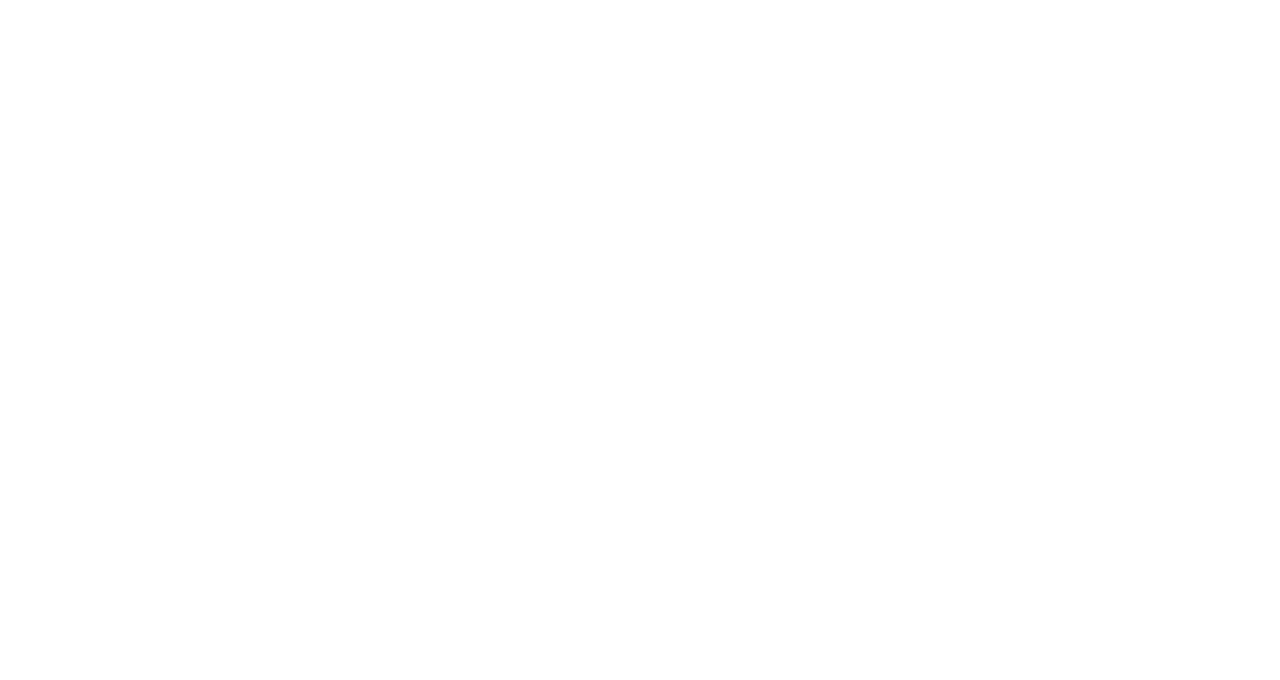
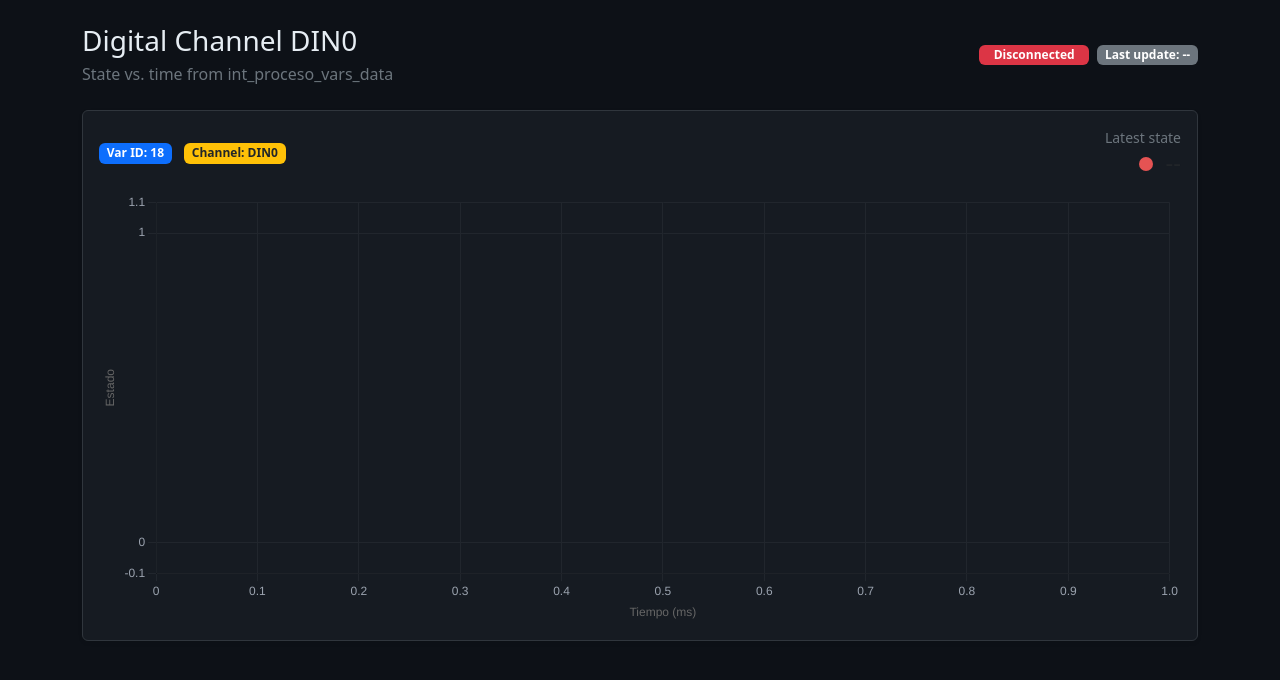
Before and after one commit to TypeErrorRic/LaboratorioInterfaces, a website: page Laboratorio4/web/ViewDigital0.html in a window 1280 px wide. Drawn offline with nearby package versions, Linux system fonts and the light colour scheme.

Commit message:
thirtTry

```diff
--- a/Laboratorio4/web/ViewDigital0.html
+++ b/Laboratorio4/web/ViewDigital0.html
@@ -0,0 +1,200 @@
+<!DOCTYPE html>
+<html lang="en">
+<head>
+  <meta charset="UTF-8">
+  <meta name="viewport" content="width=device-width, initial-scale=1.0">
+  <title>Digital Channel Live</title>
+  <link href="https://cdn.jsdelivr.net/npm/bootstrap@5.3.3/dist/css/bootstrap.min.css" rel="stylesheet">
+  <script src="https://cdn.jsdelivr.net/npm/chart.js@4.4.4/dist/chart.umd.min.js"></script>
+  <style>
+    body { background: #0d1117; color: #e6edf3; }
+    .card { background: #161b22; border-color: #30363d; }
+    .badge-status { min-width: 110px; }
+    .state-dot {
+      width: 14px;
+      height: 14px;
+      border-radius: 50%;
+      display: inline-block;
+      margin-right: 6px;
+      background: #e55353;
+    }
+    .state-dot.on { background: #38d175; box-shadow: 0 0 8px #38d175; }
+  </style>
+</head>
+<body>
+  <div class="container py-4">
+    <div class="d-flex align-items-center mb-4">
+      <div>
+        <h1 id="pageTitle" class="h3 mb-1">Digital Channel</h1>
+        <p class="mb-0 text-secondary">State vs. time from int_proceso_vars_data</p>
+      </div>
+      <div class="ms-auto d-flex gap-2">
+        <span id="connStatus" class="badge bg-danger badge-status">Disconnected</span>
+        <span id="lastUpdate" class="badge bg-secondary">Last update: --</span>
+      </div>
+    </div>
+
+    <div class="card shadow-sm">
+      <div class="card-body">
+        <div class="d-flex justify-content-between align-items-center mb-3">
+          <div>
+            <span class="badge bg-primary me-2">Var ID: <span id="varIdLabel">--</span></span>
+            <span class="badge bg-warning text-dark">Channel: <span id="channelLabel">DIN?</span></span>
+          </div>
+          <div class="text-end">
+            <div class="text-secondary small">Latest state</div>
+            <div class="h4 mb-0">
+              <span id="stateDot" class="state-dot"></span>
+              <span id="latestValue">--</span>
+            </div>
+          </div>
+        </div>
+        <canvas id="chart" height="120"></canvas>
+      </div>
+    </div>
+  </div>
+
+  <script>
+    // Config
+    const qs = new URLSearchParams(location.search);
+    const WS_PORT = parseInt(qs.get('wsPort')) || (parseInt(location.port) || 8080);
+    const channel = 0; // Este archivo siempre muestra DIN0
+    const WS_URL = `ws://${location.hostname}:${WS_PORT}`;
+    const DIGITAL_BASE_ID = 18;
+    const VAR_ID = DIGITAL_BASE_ID + channel;
+    const MAX_POINTS = 300;
+    const WINDOW_MS = 10000; // Mostrar solo los ultimos 10 segundos
+
+    // Elements
+    const connStatusEl = document.getElementById('connStatus');
+    const lastUpdateEl = document.getElementById('lastUpdate');
+    const latestValueEl = document.getElementById('latestValue');
+    const varIdLabel = document.getElementById('varIdLabel');
+    const channelLabel = document.getElementById('channelLabel');
+    const pageTitle = document.getElementById('pageTitle');
+    const stateDot = document.getElementById('stateDot');
+    varIdLabel.textContent = VAR_ID;
+    channelLabel.textContent = `DIN${channel}`;
+    pageTitle.textContent = `Digital Channel DIN${channel}`;
+
+    let ws;
+    let chart;
+
+    function setStatus(connected) {
+      connStatusEl.textContent = connected ? 'Connected' : 'Disconnected';
+      connStatusEl.className = `badge badge-status ${connected ? 'bg-success' : 'bg-danger'}`;
+    }
+
+    function formatTime(ts = Date.now()) {
+      return new Date(ts).toLocaleTimeString();
+    }
+
+    function setStateIndicator(value) {
+      const isOn = Number(value) === 1;
+      latestValueEl.textContent = isOn ? 'ON' : 'OFF';
+      stateDot.classList.toggle('on', isOn);
+    }
+
+    function initChart() {
+      const ctx = document.getElementById('chart').getContext('2d');
+      chart = new Chart(ctx, {
+        type: 'line',
+        data: {
+          datasets: [{
+            label: `DIN${channel}`,
+            data: [],
+            borderColor: '#f6c344',
+            backgroundColor: 'rgba(246, 195, 68, 0.12)',
+            stepped: true,
+            tension: 0,
+            pointRadius: 0
+          }]
+        },
+        options: {
+          responsive: true,
+          animation: false,
+          scales: {
+            x: {
+              type: 'linear',
+              title: { display: true, text: 'Tiempo (ms)' },
+              ticks: { color: '#9ba3af' },
+              grid: { color: '#21262d' }
+            },
+            y: {
+              title: { display: true, text: 'Estado' },
+              ticks: { color: '#9ba3af', stepSize: 1 },
+              grid: { color: '#21262d' },
+              min: -0.1,
+              max: 1.1
+            }
+          },
+          plugins: {
+            legend: { display: false },
+            tooltip: {
+              callbacks: {
+                label: ctx => ` Estado: ${ctx.parsed.y} (t=${ctx.parsed.x} ms)`
+              }
+            }
+          }
+        }
+      });
+    }
+
+    function handleVarsData(rows) {
+      const dataset = chart.data.datasets[0].data;
+      const filtered = rows.filter(r => r.int_proceso_vars_id === VAR_ID);
+      if (filtered.length === 0) return;
+
+      filtered.forEach(row => {
+        dataset.push({ x: Number(row.tiempo), y: Number(row.valor) });
+      });
+
+      dataset.sort((a, b) => a.x - b.x);
+
+      // Mantener una ventana movil de 10 segundos
+      const latestX = dataset.length ? dataset[dataset.length - 1].x : null;
+      if (latestX !== null) {
+        const minWindow = latestX - WINDOW_MS;
+        while (dataset.length && dataset[0].x < minWindow) {
+          dataset.shift();
+        }
+        chart.options.scales.x.min = Math.max(0, minWindow);
+        chart.options.scales.x.max = latestX;
+      }
+
+      if (dataset.length > MAX_POINTS) {
+        dataset.splice(0, dataset.length - MAX_POINTS);
+      }
+
+      const latest = filtered[filtered.length - 1];
+      setStateIndicator(latest.valor);
+      lastUpdateEl.textContent = `Last update: ${formatTime()}`;
+      chart.update('none');
+    }
+
+    function connect() {
+      ws = new WebSocket(WS_URL);
+
+      ws.onopen = () => setStatus(true);
+      ws.onclose = () => {
+        setStatus(false);
+        setTimeout(connect, 2000);
+      };
+      ws.onerror = () => setStatus(false);
+      ws.onmessage = evt => {
+        try {
+          const payload = JSON.parse(evt.data);
+          if (payload.type === 'vars_data' && Array.isArray(payload.data)) {
+            handleVarsData(payload.data);
+          }
+        } catch (err) {
+          console.error('Failed to parse message', err);
+        }
+      };
+    }
+
+    initChart();
+    connect();
+  </script>
+</body>
+</html>
--- a/Laboratorio4/wsServer.js
+++ b/Laboratorio4/wsServer.js
@@ -6,9 +6,6 @@ const IntProcesoData = require('./api/IntProcesoData');
 // Configuracion base del WS y de las variables a consultar
 const DEFAULT_WS_PORT = parseInt(process.env.WS_PORT, 10) || 8080;              // Puerto WS (o HTTP host)
 const POLL_INTERVAL_MS = parseInt(process.env.WS_POLL_INTERVAL_MS, 10) || 500; // Intervalo de polling a BD
-const ANALOG_BASE_ID = parseInt(process.env.ADC_BASE_ID, 10) || 10;             // ID inicial de canales analogicos
-const ANALOG_CHANNELS = 8;                                                      // Numero de canales analogicos
-const analogVarIds = Array.from({ length: ANALOG_CHANNELS }, (_, i) => ANALOG_BASE_ID + i);
 
 /**
  * Crea un servidor WebSocket con manejo de DB (polling) y helpers de cierre.
@@ -123,7 +120,7 @@ function createWebSocketServer(portOrServer = DEFAULT_WS_PORT) {
 
       try {
         // Traer todas las filas nuevas (id > lastBroadcastId) para los vars solicitados
-        const rows = await IntProcesoData.getAnalogDataAfterId(lastBroadcastId, analogVarIds);
+        const rows = await IntProcesoData.getVarsDataAfterId(lastBroadcastId);
 
         if (rows.length > 0) {
           const maxId = rows[rows.length - 1].id;
```
Also changed, not shown: Laboratorio4/api/IntProcesoData.js (+18 -14 lines), Laboratorio4/web/ViewChannel0.html (+2 -2 lines), Laboratorio4/web/ViewDigital1.html (+200 -0 lines).
